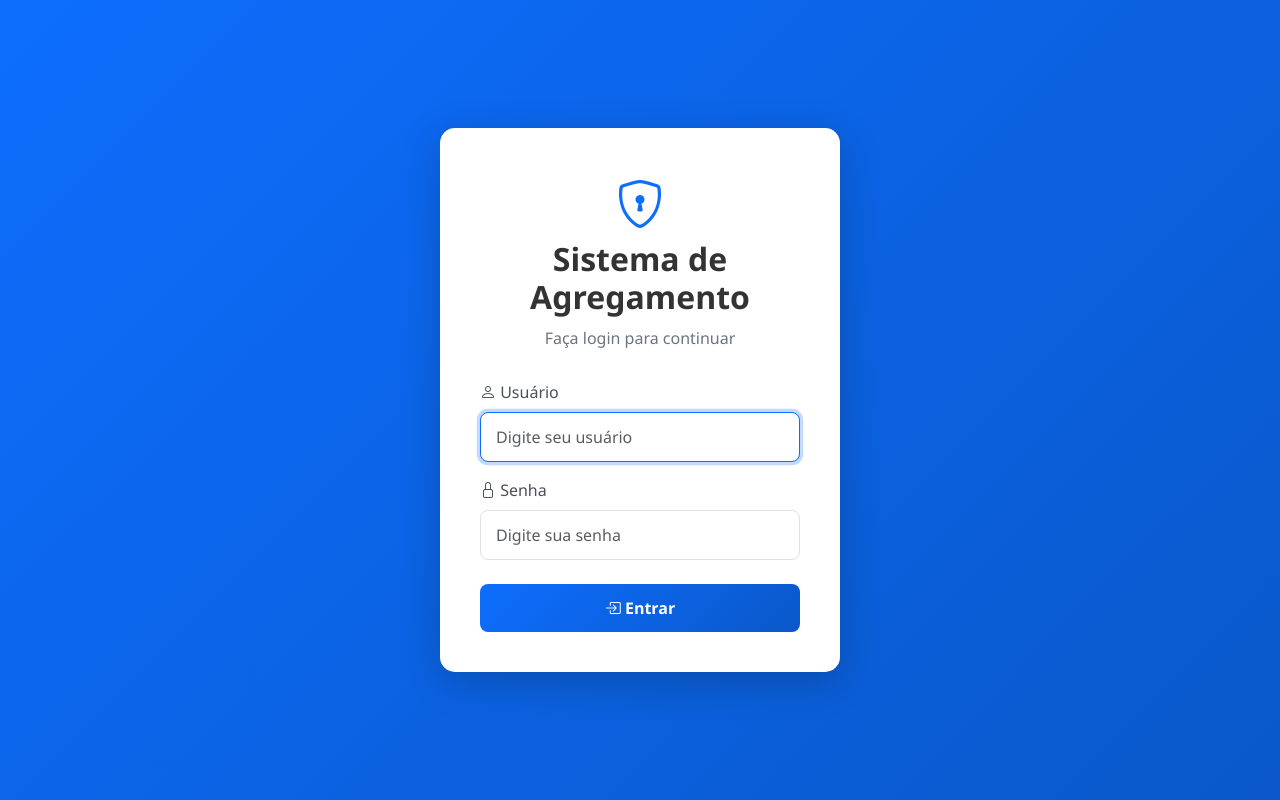
After one commit to anotherDavidSousa/Agregamentos, a Django app: page /login/ in a window 1280 px wide. The commit adds this page. Run offline with Django 4.2, Linux system fonts and the light colour scheme.

Commit message:
adicionando sistema de login, deu medo imaginar que esqueci disso e tem gente acessando o site kkkkk

```diff
--- a/agregamento/settings.py
+++ b/agregamento/settings.py
@@ -132,8 +132,9 @@ MEDIA_ROOT = os.path.join(BASE_DIR, 'media')
 DEFAULT_AUTO_FIELD = 'django.db.models.BigAutoField'
 
 # Login settings
-LOGIN_URL = '/admin/login/'
+LOGIN_URL = '/login/'
 LOGIN_REDIRECT_URL = '/'
+LOGOUT_REDIRECT_URL = '/login/'
 
 #if not DEBUG:
 #    SECURE_SSL_REDIRECT = False  # Mude para True quando tiver HTTPS
--- a/core/urls.py
+++ b/core/urls.py
@@ -2,6 +2,11 @@ from django.urls import path
 from . import views
 
 urlpatterns = [
+    # Autenticação
+    path('login/', views.custom_login, name='login'),
+    path('logout/', views.custom_logout, name='logout'),
+
+    # Página inicial
     path('', views.index, name='index'),
 
     # Proprietários
--- a/core/views.py
+++ b/core/views.py
@@ -4,6 +4,8 @@ from django.core.paginator import Paginator
 from django.utils import timezone
 from django.contrib.auth.decorators import login_required
 from django.contrib.auth.mixins import LoginRequiredMixin
+from django.contrib.auth import authenticate, login, logout
+from django.contrib.auth.views import LoginView
 from django.views.generic import FormView
 from django.contrib import messages
 from django.core.files.storage import default_storage
@@ -17,6 +19,36 @@ from .forms import UploadArquivoForm
 from .processadores import ProcessadorArquivos
 
 
+def custom_login(request):
+    """View customizada de login"""
+    if request.user.is_authenticated:
+        return redirect('index')
+
+    if request.method == 'POST':
+        username = request.POST.get('username')
+        password = request.POST.get('password')
+
+        user = authenticate(request, username=username, password=password)
+        if user is not None:
+            login(request, user)
+            messages.success(request, f'Bem-vindo, {user.username}!')
+            next_url = request.GET.get('next', 'index')
+            return redirect(next_url)
+        else:
+            messages.error(request, 'Usuário ou senha incorretos.')
+
+    return render(request, 'registration/login.html')
+
+
+@login_required
+def custom_logout(request):
+    """View customizada de logout"""
+    logout(request)
+    messages.success(request, 'Você foi desconectado com sucesso.')
+    return redirect('login')
+
+
+@login_required
 def index(request):
     """Página inicial com estatísticas"""
     # Parceiros ativos (proprietários com status ativo)
@@ -65,6 +97,7 @@ def index(request):
 
 
 # Views para Proprietários (Parceiros)
+@login_required
 def proprietario_list(request):
     # Primeiro, atualizar status de todos os parceiros
     proprietarios = Proprietario.objects.all()
@@ -125,6 +158,7 @@ def proprietario_list(request):
     })
 
 
+@login_required
 def proprietario_detail(request, pk):
     proprietario = get_object_or_404(Proprietario, pk=pk)
     cavalos = proprietario.cavalos.all()
@@ -134,6 +168,7 @@ def proprietario_detail(request, pk):
     })
 
 
+@login_required
 def proprietario_create(request):
     if request.method == 'POST':
         # Processar formulário
@@ -160,6 +195,7 @@ def proprietario_create(request):
     return render(request, 'core/proprietario_form.html', {'form_type': 'create'})
 
 
+@login_required
 def proprietario_edit(request, pk):
     proprietario = get_object_or_404(Proprietario, pk=pk)
     if request.method == 'POST':
@@ -183,6 +219,7 @@ def proprietario_edit(request, pk):
 
 
 # Views para Gestores
+@login_required
 def gestor_list(request):
     from django.db.models import Q, Count, Sum
     from datetime import datetime, date
@@ -375,6 +412,7 @@ def gestor_list(request):
     })
 
 
+@login_required
 def gestor_create(request):
     if request.method == 'POST':
         nome = request.POST.get('nome', '')
@@ -383,6 +421,7 @@ def gestor_create(request):
     return render(request, 'core/gestor_form.html', {'form_type': 'create'})
 
 
+@login_required
 def gestor_edit(request, pk):
     gestor = get_object_or_404(Gestor, pk=pk)
     if request.method == 'POST':
@@ -396,6 +435,7 @@ def gestor_edit(request, pk):
 
 
 # Views para Cavalos
+@login_required
 def cavalo_list(request):
     cavalos = Cavalo.objects.select_related('motorista', 'carreta', 'gestor').all()
     situacao_filter = request.GET.get('situacao', '')
@@ -407,6 +447,7 @@ def cavalo_list(request):
     })
 
 
+@login_required
 def cavalo_detail(request, pk):
     cavalo = get_object_or_404(Cavalo, pk=pk)
     logs = cavalo.logs.all()[:10]  # Últimos 10 logs
@@ -416,6 +457,7 @@ def cavalo_detail(request, pk):
     })
 
 
+@login_required
 def cavalo_create(request):
     if request.method == 'POST':
         cavalo = Cavalo.objects.create(
@@ -449,6 +491,7 @@ def cavalo_create(request):
     })
 
 
+@login_required
 def cavalo_edit(request, pk):
     cavalo = get_object_or_404(Cavalo, pk=pk)
     if request.method == 'POST':
@@ -502,6 +545,7 @@ def cavalo_edit(request, pk):
 
 
 # Views para Carretas
+@login_required
 def carreta_list(request):
     carretas = Carreta.objects.select_related().all()
     disponivel_filter = request.GET.get('disponivel', '')
@@ -516,11 +560,13 @@ def carreta_list(request):
     })
 
 
+@login_required
 def carreta_detail(request, pk):
     carreta = get_object_or_404(Carreta, pk=pk)
     return render(request, 'core/carreta_detail.html', {'carreta': carreta})
 
 
+@login_required
 def carreta_create(request):
     if request.method == 'POST':
         # Processar data de lavagem
@@ -557,6 +603,7 @@ def carreta_create(request):
     return render(request, 'core/carreta_form.html', {'form_type': 'create'})
 
 
+@login_required
 def carreta_edit(request, pk):
     carreta = get_object_or_404(Carreta, pk=pk)
     if request.method == 'POST':
@@ -597,11 +644,13 @@ def carreta_edit(request, pk):
 
 
 # Views para Motoristas
+@login_required
 def motorista_list(request):
     motoristas = Motorista.objects.select_related('cavalo', 'cavalo__carreta').filter(cavalo__isnull=False)
     return render(request, 'core/motorista_list.html', {'motoristas': motoristas})
 
 
+@login_required
 def motorista_create(request):
     if request.method == 'POST':
         motorista = Motorista.objects.create(
@@ -625,6 +674,7 @@ def motorista_create(request):
     })
 
 
+@login_required
 def motorista_detail(request, pk):
     motorista = get_object_or_404(Motorista.objects.select_related('cavalo', 'cavalo__carreta'), pk=pk)
     return render(request, 'core/motorista_detail.html', {
@@ -632,6 +682,7 @@ def motorista_detail(request, pk):
     })
 
 
+@login_required
 def motorista_edit(request, pk):
     motorista = get_object_or_404(Motorista, pk=pk)
     if request.method == 'POST':
@@ -656,6 +707,7 @@ def motorista_edit(request, pk):
 
 
 # Views para Logs
+@login_required
 def log_list(request):
     logs = LogCarreta.objects.all()
 
@@ -813,6 +865,7 @@ class UploadView(LoginRequiredMixin, FormView):
 
 
 @login_required
+@login_required
 def historico_upload_view(request):
     """View para histórico completo de uploads"""
     upload_logs = UploadLog.objects.all().order_by('-data_upload')
--- a/templates/base.html
+++ b/templates/base.html
@@ -239,8 +239,8 @@
             </li>
             {% endif %}
             {% if user.is_authenticated %}
-            <li style="margin-top: 30px;">
-                <a href="{% url 'admin:logout' %}">
+            <li style="margin-top: 30px; border-top: 1px solid rgba(255,255,255,0.1); padding-top: 15px;">
+                <a href="{% url 'logout' %}">
                     <i class="bi bi-box-arrow-right"></i> Sair
                 </a>
             </li>
--- /dev/null
+++ b/templates/registration/login.html
@@ -0,0 +1,146 @@
+<!DOCTYPE html>
+<html lang="pt-br">
+<head>
+    <meta charset="UTF-8">
+    <meta name="viewport" content="width=device-width, initial-scale=1.0">
+    <title>Login - Sistema de Agregamento</title>
+
+    <!-- Bootstrap 5 CSS -->
+    <link href="https://cdn.jsdelivr.net/npm/bootstrap@5.3.0/dist/css/bootstrap.min.css" rel="stylesheet">
+    <!-- Bootstrap Icons -->
+    <link rel="stylesheet" href="https://cdn.jsdelivr.net/npm/bootstrap-icons@1.11.0/font/bootstrap-icons.css">
+
+    <style>
+        body {
+            background: linear-gradient(135deg, #0d6efd 0%, #0a58ca 100%);
+            min-height: 100vh;
+            display: flex;
+            align-items: center;
+            justify-content: center;
+            font-family: 'Segoe UI', Tahoma, Geneva, Verdana, sans-serif;
+        }
+
+        .login-container {
+            background: white;
+            border-radius: 15px;
+            box-shadow: 0 10px 40px rgba(0,0,0,0.2);
+            padding: 40px;
+            width: 100%;
+            max-width: 400px;
+        }
+
+        .login-header {
+            text-align: center;
+            margin-bottom: 30px;
+        }
+
+        .login-header i {
+            font-size: 48px;
+            color: #0d6efd;
+            margin-bottom: 15px;
+        }
+
+        .login-header h2 {
+            color: #333;
+            font-weight: 600;
+            margin-bottom: 10px;
+        }
+
+        .login-header p {
+            color: #6c757d;
+            margin: 0;
+        }
+
+        .form-label {
+            font-weight: 500;
+            color: #495057;
+            margin-bottom: 8px;
+        }
+
+        .form-control {
+            border-radius: 8px;
+            border: 1px solid #dee2e6;
+            padding: 12px 15px;
+            transition: all 0.3s;
+        }
+
+        .form-control:focus {
+            border-color: #0d6efd;
+            box-shadow: 0 0 0 0.2rem rgba(13, 110, 253, 0.25);
+        }
+
+        .btn-login {
+            width: 100%;
+            padding: 12px;
+            border-radius: 8px;
+            font-weight: 600;
+            background: linear-gradient(135deg, #0d6efd 0%, #0a58ca 100%);
+            border: none;
+            transition: all 0.3s;
+        }
+
+        .btn-login:hover {
+            transform: translateY(-2px);
+            box-shadow: 0 5px 15px rgba(13, 110, 253, 0.4);
+        }
+
+        .alert {
+            border-radius: 8px;
+            margin-bottom: 20px;
+        }
+    </style>
+</head>
+<body>
+    <div class="login-container">
+        <div class="login-header">
+            <i class="bi bi-shield-lock"></i>
+            <h2>Sistema de Agregamento</h2>
+            <p>Faça login para continuar</p>
+        </div>
+
+        {% if messages %}
+            {% for message in messages %}
+                <div class="alert alert-{{ message.tags }} alert-dismissible fade show" role="alert">
+                    {{ message }}
+                    <button type="button" class="btn-close" data-bs-dismiss="alert"></button>
+                </div>
+            {% endfor %}
+        {% endif %}
+
+        <form method="post">
+            {% csrf_token %}
+            <div class="mb-3">
+                <label for="username" class="form-label">
+                    <i class="bi bi-person"></i> Usuário
+                </label>
+                <input type="text"
+                       class="form-control"
+                       id="username"
+                       name="username"
+                       placeholder="Digite seu usuário"
+                       required
+                       autofocus>
+            </div>
+
+            <div class="mb-4">
+                <label for="password" class="form-label">
+                    <i class="bi bi-lock"></i> Senha
+                </label>
+                <input type="password"
+                       class="form-control"
+                       id="password"
+                       name="password"
+                       placeholder="Digite sua senha"
+                       required>
+            </div>
+
+            <button type="submit" class="btn btn-primary btn-login">
+                <i class="bi bi-box-arrow-in-right"></i> Entrar
+            </button>
+        </form>
+    </div>
+
+    <!-- Bootstrap 5 JS -->
+    <script src="https://cdn.jsdelivr.net/npm/bootstrap@5.3.0/dist/js/bootstrap.bundle.min.js"></script>
+</body>
+</html>
```
